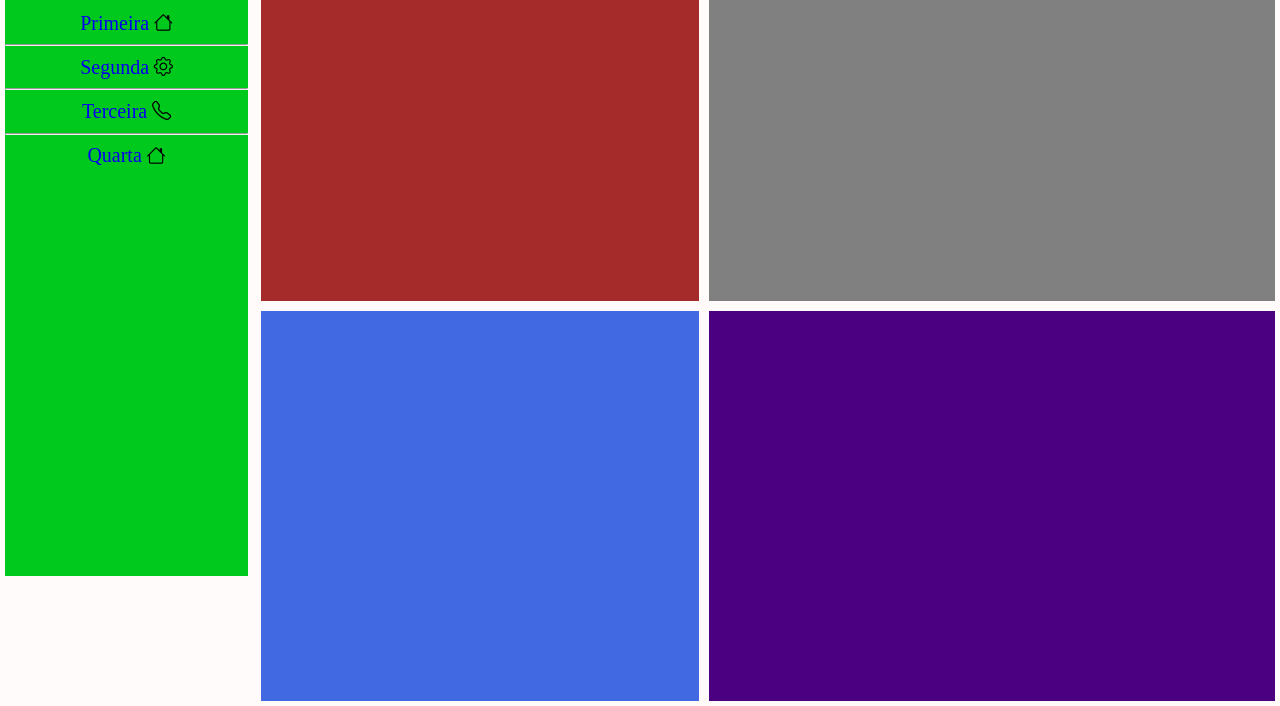
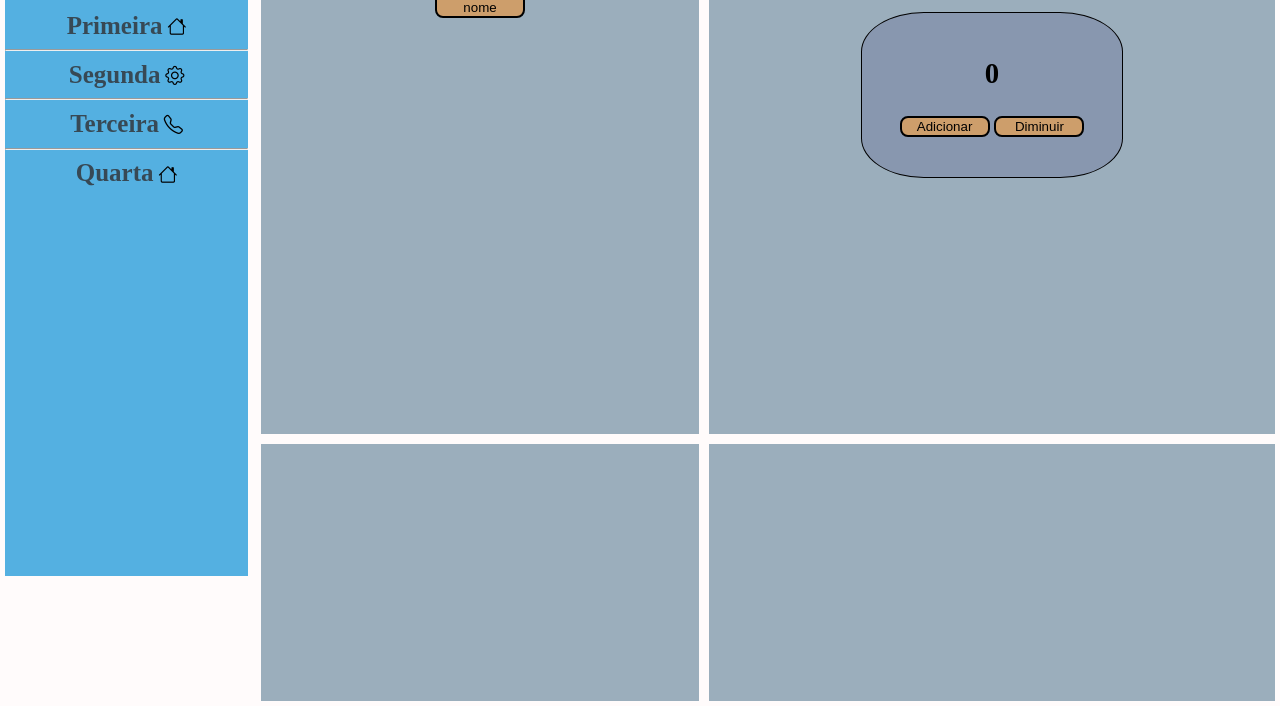
Before and after one commit to RyanFBertaglia/Search-Stocks, a plain HTML site: page index.html in a window 1280 px wide. Shown: the part 94-800 px from the top of the page. Drawn offline with nearby package versions, Linux system fonts and the light colour scheme.

Commit message:
criação js

```diff
--- /dev/null
+++ b/acao.js
@@ -0,0 +1,13 @@
+function changeColor() {
+    document.getElementById('ryan1').innerHTML = "Bertaglia";
+}
+var cont = 0;
+function addCont(){
+    cont++
+    document.getElementById('decinc').innerText = cont;
+}
+function decCont(){
+    if(cont>0){
+    cont--
+    document.getElementById('decinc').innerText = cont;}
+}
--- a/index.html
+++ b/index.html
@@ -5,27 +5,38 @@
     <meta name="viewport" content="width=device-width, initial-scale=1.0">
     <link rel="stylesheet" href="style.css">
     <link rel="stylesheet" href="https://cdn.jsdelivr.net/npm/bootstrap-icons@1.11.3/font/bootstrap-icons.min.css">
+    <script src="acao.js"></script>
     <title>Sobre</title>
 </head>
 <body>
     <div class="container">
     <div id="a">
         <h1>Menu</h1>
-        <a href="#" target="principal">Primeira</a>
+        <a href="#" class="links" target="principal">Primeira</a>
         <i class="bi bi-house"></i>
         <hr>
-        <a href="#" target="principal">Segunda</a>
+        <a href="#" class="links" target="principal">Segunda</a>
         <i class="bi bi-gear"></i>
         <hr>
-        <a href="#" target="principal">Terceira</a>
+        <a href="#" class="links" target="principal">Terceira</a>
         <i class="bi bi-telephone"></i>
         <hr>
-        <a href="#" target="principal">Quarta</a>
+        <a href="#" class="links" target="principal">Quarta</a>
         <i class="bi bi-house"></i>
 
     </div>
-    <div id="b"></div>
-    <div id="c"></div>
+    <div id="b">
+        <h3 id="ryan1">Ryan</h3>
+        <button type="button" onclick = changeColor()>Mudar nome</button>
+    </div>
+    <div id="c">
+        <h3>Contador</h3>
+        <div id="contador">
+            <h2 id="decinc">0</h2>
+            <button type="button" onclick= addCont()>Adicionar</button>
+            <button button="button" onclick=decCont()>Diminuir</button>
+        </div>
+    </div>
     <div id="d"></div>
     <div id="e"></div>
     </div>
--- a/style.css
+++ b/style.css
@@ -26,7 +26,7 @@ body{
         min-height: 800px;
     }
     #a{
-        background-color: rgb(0, 201, 29);
+        background-color: #54B0E1;
         min-width: 5px;
         grid-area: a;
         margin: 5px;
@@ -39,26 +39,56 @@ body{
         top:0;
     }
     #b{
-        background-color: brown;
+        background-color: rgb(155, 174, 188);
         min-width: 5px;
         grid-area: b;
         margin: 5px;
     }
     #c{
-        background-color: grey;
+        background-color: #9BAEBC;
         min-width: 5px;
         grid-area: c;
         margin: 5px;
     }
     #d{
-        background-color: royalblue;
+        background-color: #9BAEBC;
         min-width: 5px;
         grid-area: d;
         margin: 5px;
     }
     #e{
-        background-color: indigo;
+        background-color: #9BAEBC;
         min-width: 5px;
         grid-area: e;
         margin: 5px;
     }
+
+    #contador{
+        width: 200px;
+        display: inline-block;
+        background-color: #8897AF;
+        border-radius: 24%;
+        padding: 20px 30px 40px 30px;
+        border: 1px solid black;
+        margin-top: 30px;
+        align-content: center;
+    }
+    button{
+        text-decoration: nome;
+        border-radius: 8px;
+        border: 2px solid black;
+        background-color: #CD9E6B;
+        width: 90px;
+    }
+    button:hover{
+        transform: scale(1.2);
+        background-color:#54B0E1
+    }
+    .links{
+
+
+        text-decoration: none;
+        color: #374955;
+        font-size: 25px;
+        font-weight: bold;
+    }
```
